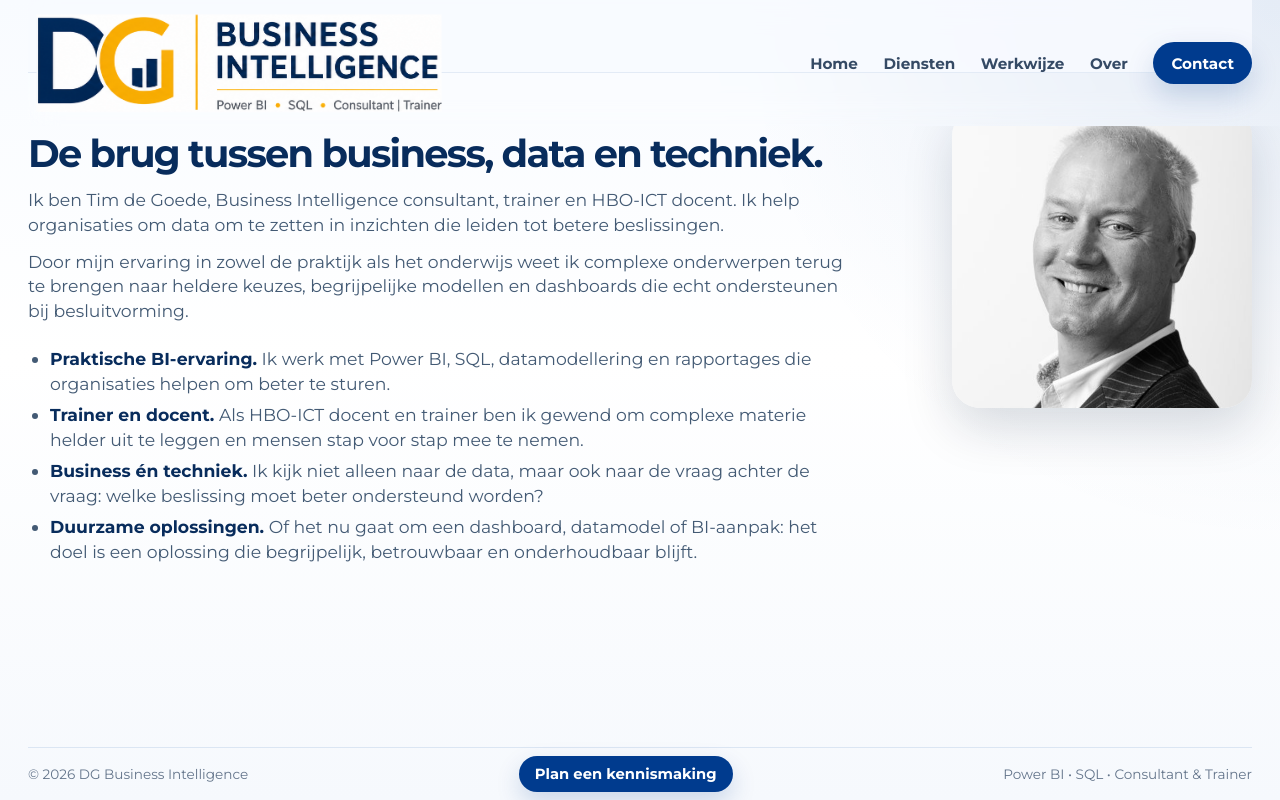
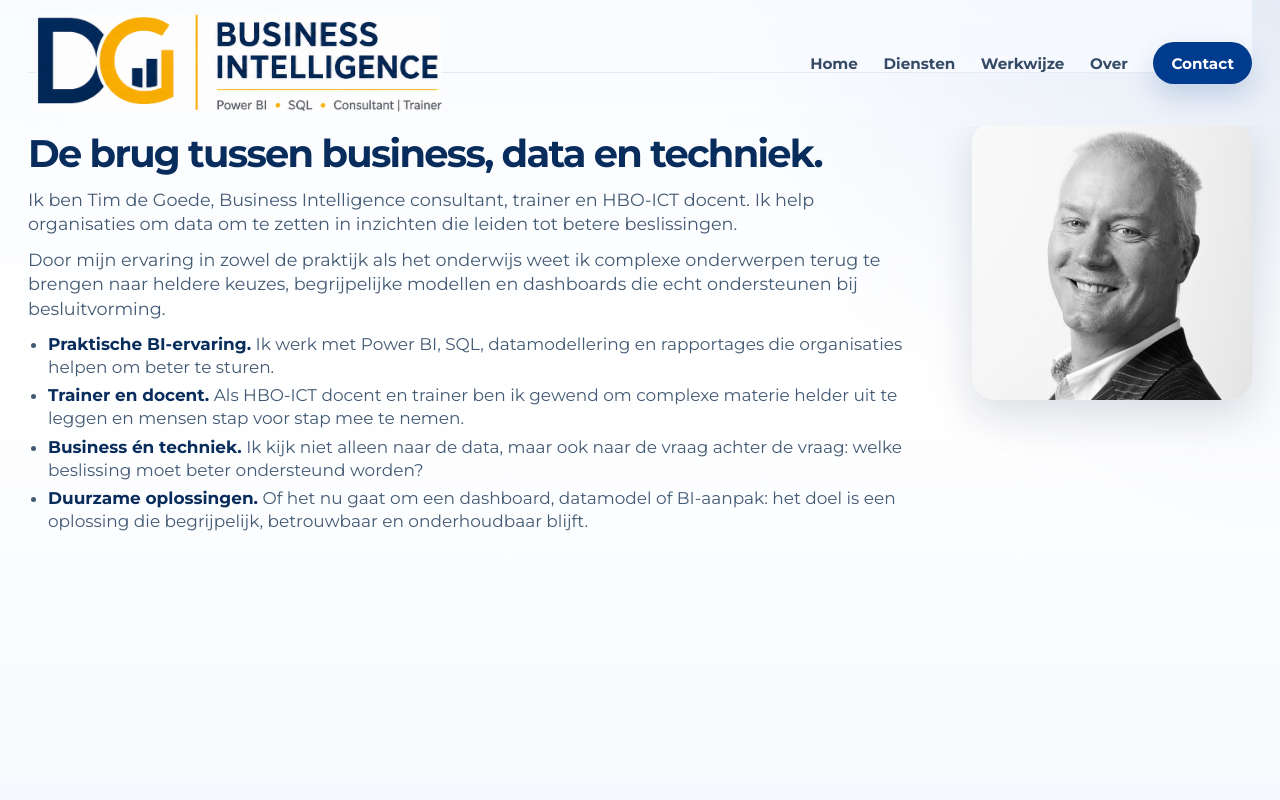
Before and after one commit to schumi1forever-hub/dg-business-intelligence, a Next.js app: page /over in a window 1280 px wide. Built offline with nearby package versions, Linux system fonts and the light colour scheme.

Commit message:
laatste aanpassing grootte laptop

```diff
--- a/app/globals.css
+++ b/app/globals.css
@@ -769,3 +769,63 @@ main {
   }
 
 }
+/* ===========================================
+   Over pagina - compacte laptopweergave
+   Doel: geen verticale scrollbalk op 1920x1080 met 125% Windows schaal
+=========================================== */
+@media (min-width: 1200px) and (max-height: 900px) {
+  body:has(.about-page) .site-footer {
+    display: none;
+  }
+
+  body:has(.about-page) main {
+    overflow: hidden;
+  }
+
+  .about-page {
+    grid-template-columns: minmax(0, 1fr) 300px;
+    column-gap: 48px;
+    row-gap: 0;
+    align-items: start;
+  }
+
+  .about-page-copy h1 {
+    max-width: 980px;
+    margin: 0 0 14px;
+    font-size: clamp(2.35rem, 3vw, 3rem);
+    line-height: 1.03;
+    letter-spacing: -0.045em;
+  }
+
+  .about-page-copy p:not(.eyebrow) {
+    max-width: 980px;
+    margin: 0 0 12px;
+    font-size: 1.1rem;
+    line-height: 1.38;
+  }
+
+  .about-page-photo {
+    margin-top: -14px;
+  }
+
+  .about-page-photo img {
+    width: 280px;
+    border-radius: 24px;
+    box-shadow: 0 16px 42px rgba(6, 27, 53, 0.13);
+  }
+
+  .about-page-list {
+    margin-top: 0;
+  }
+
+  .about-page-list ul {
+    margin: 0;
+    padding-left: 20px;
+  }
+
+  .about-page-list li {
+    margin-bottom: 6px;
+    font-size: 1.06rem;
+    line-height: 1.34;
+  }
+}
```
